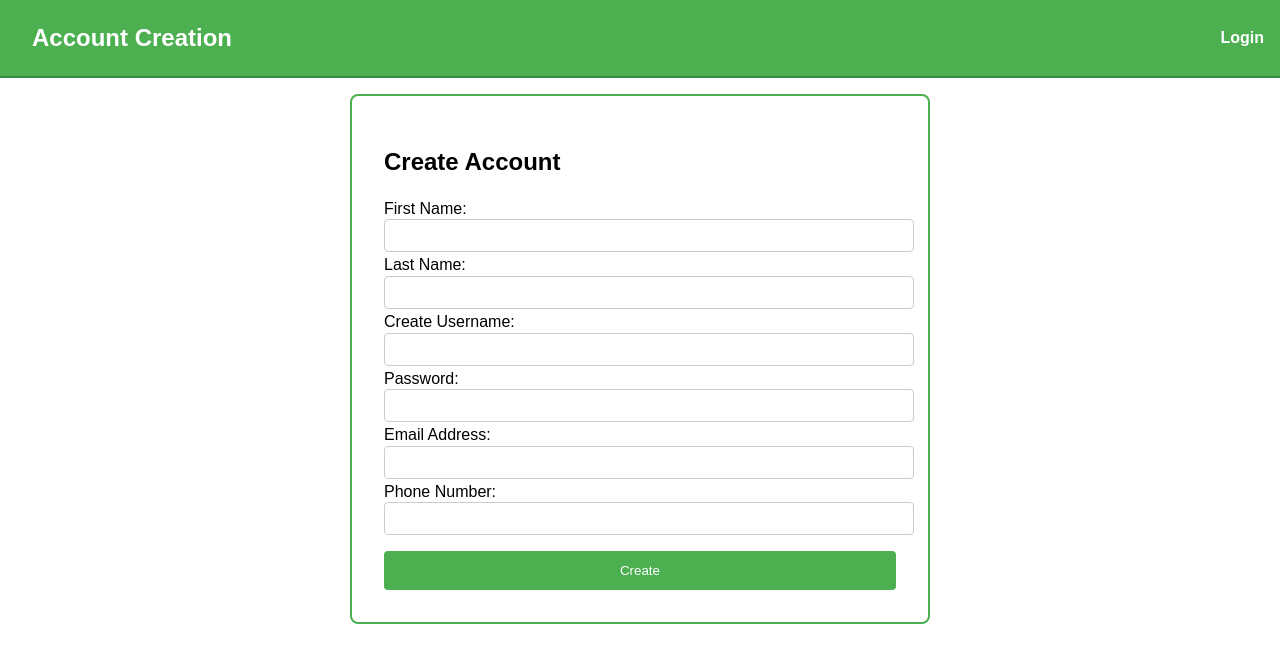
After one commit to gnosx/contact-manager, a PHP site: page /accCreate.html in a window 1280 px wide. The commit adds this page. Shown: the top 663 px of the page. Run offline with PHP 8.4, Linux system fonts and the light colour scheme.

Commit message:
Added account creation page

```diff
--- /dev/null
+++ b/HTML/accCreate.html
@@ -0,0 +1,46 @@
+<!DOCTYPE html>
+<html lang="en">
+    <head>
+        <meta charset="UTF-8">
+        <meta name="viewport" content="width=device-width, initial-scale=1.0">
+        <title>Create Account</title>
+        <link rel="stylesheet" href="generalS.css">
+    </head>
+        <body>
+            <header>
+                <div class="left-section">
+                    <p>Account Creation</p>
+                </div>
+                <div class="right-section">
+                    <p id="username-display"></p>
+                    <p><a href="index.html" id="login-link">Login</a></p>
+                </div>
+        </header>
+            <div class="container">
+                <div class="account-create-container">
+                    <h2>Create Account</h2>
+                    <form id="create">
+                        <label>First Name:</label>
+                        <input type="text" id="firstname">
+
+                        <label>Last Name:</label>
+                        <input type="text" id="lastname">
+
+                        <label>Create Username:</label>
+                        <input type="text" id="username">
+
+                        <label>Password:</label>
+                        <input type="password" id="password">
+
+                        <label>Email Address:</label>
+                        <input type="text" id="email">
+
+                        <label>Phone Number:</label>
+                        <input type="text" id="phone">
+
+                        <button type="submit">Create</button>
+                    </form>
+                </div>
+            </div>
+        </body>
+</html>
--- a/HTML/generalS.css
+++ b/HTML/generalS.css
@@ -24,6 +24,10 @@ h1 {
     border-top-right-radius: 4px;
 }
 
+h2 {
+    font-size: 150%;
+}
+
 .container {
     font-family: Arial, sans-serif;
     background-color: white;
@@ -44,6 +48,18 @@ h1 {
     text-align: left;
     margin-top: 0rem;
     padding-top: 0rem;
+}
+
+.account-create-container {
+    margin-left: auto;
+    margin-right: auto;
+    background-color: white;
+    display:flex;
+    flex-direction: column;
+    border: 2px solid #4CAF50;
+    border-radius: 8px;
+    padding: 2rem;
+    width: 40%;
 }
 
 .box {
```
